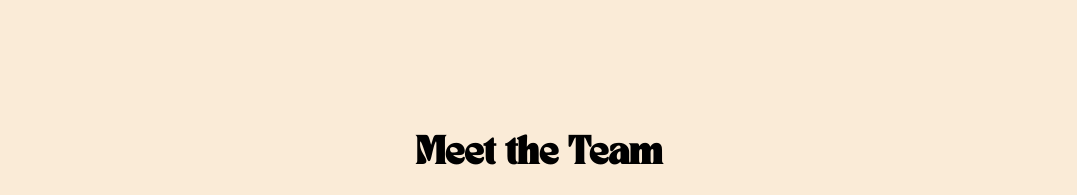
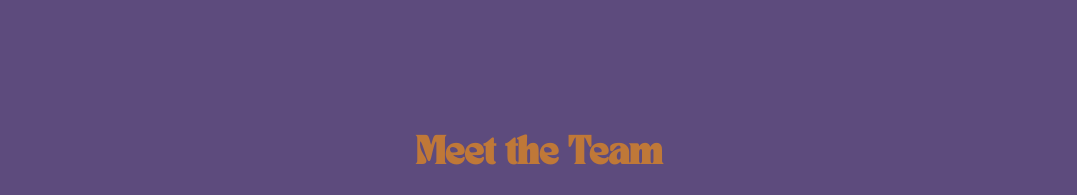
Before and after one commit to aparks4/every-body-site, a React (Create React App) app: page /about in a window 1280 px wide. Shown: the part 1200-1395 px from the top of the page, without its empty margins (101-1178 px from the left). Built offline with nearby package versions, Linux system fonts and the light colour scheme; a web font is replaced by a local one.

Commit message:
sizing and color scheme

```diff
--- a/src/styles/about.css
+++ b/src/styles/about.css
@@ -7,6 +7,8 @@
   align-items: center;
   font-family: 'Tan Nimbus';
   z-index: 0;
+  background-color: var(--darkPurple);
+  color: var(--brown);
 }
 
 .our-mission-container {
@@ -45,7 +47,6 @@
   font-size: 3.5vh;
   margin-top: 4vh;
   margin-bottom: 0;
-  color: black;
 }
 .about-us-pic {
   height: 35vh;;
--- a/src/styles/home.css
+++ b/src/styles/home.css
@@ -107,8 +107,8 @@
         width: 100vw;
     }
     .home-page h1 {
-        font-size: 11.5vh;
-        bottom: 11vh;
+        font-size: 11.8vh;
+        bottom: 10vh;
         width: 100vw;
         line-height: 15vh;
     }
--- a/src/styles/retreats.css
+++ b/src/styles/retreats.css
@@ -7,6 +7,8 @@
     align-items: center;
     justify-content: flex-start;
     z-index: 0;
+    background-color: var(--medPink);
+    color: var(--brick);
 }
 
 /* .retreats-page .nav-btn, .retreats-page .fixed-links-container a {
@@ -136,7 +138,7 @@
     .retreats-main {
         flex-direction: column;
         justify-content: space-between;
-        height: 180vh;
+        height: 130vh;
         width: 95%;
     }
     .date-location-container {
--- a/src/styles/team.css
+++ b/src/styles/team.css
@@ -36,7 +36,6 @@
 .team-page h2 {
   font-size: 3.5vh;
   margin-bottom: 3vh;
-  color: black
 }
 
 .team-members-container {
```
